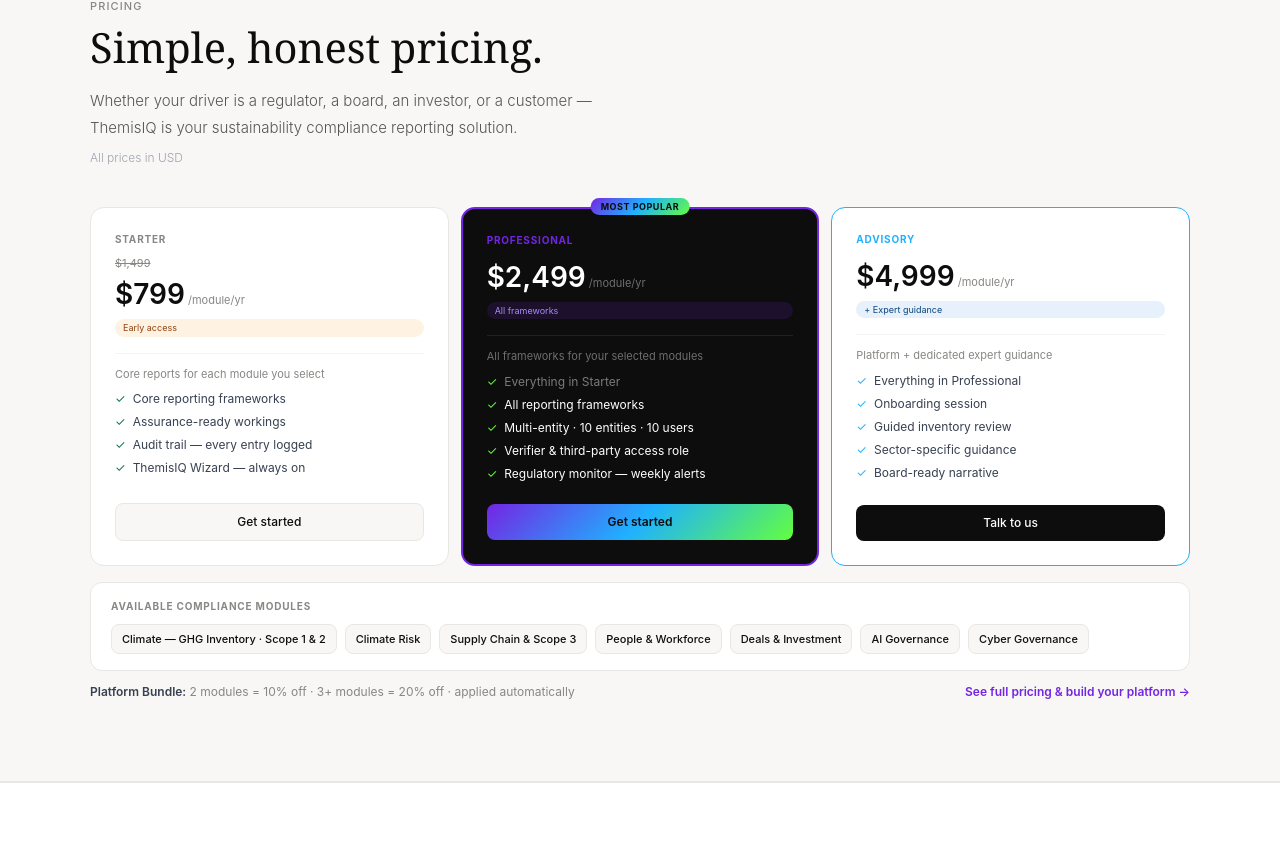
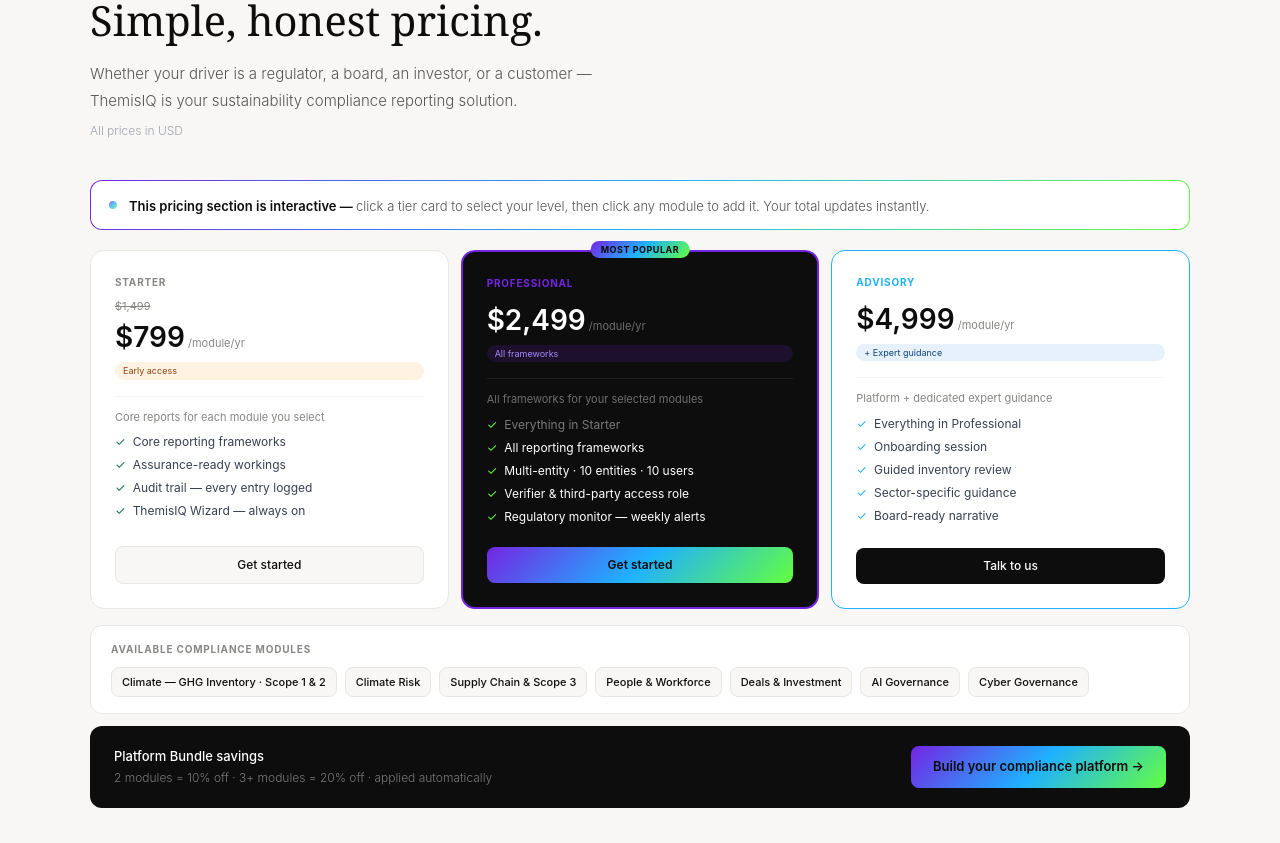
Before and after one commit to themisiqco/themisiq, a Next.js app: page / in a window 1280 px wide. Shown: the part 2797-3640 px from the top of the page. Built offline with nearby package versions, Linux system fonts and the light colour scheme.

Commit message:
feat: homepage pricing interactive prompt and strong CTA button

```diff
--- a/app/page.tsx
+++ b/app/page.tsx
@@ -89,7 +89,6 @@
             <a key={i} href={mod.href} style={{ background: '#fff', padding: '2rem', display: 'flex', flexDirection: 'column', gap: '0.75rem', textDecoration: 'none', transition: 'background 0.15s', cursor: 'pointer' }}
               onMouseEnter={e => { (e.currentTarget as HTMLElement).style.background = '#f8f7f5' }}
               onMouseLeave={e => { (e.currentTarget as HTMLElement).style.background = '#fff' }}>
-              <div style={{ fontSize: 10, fontWeight: 500, letterSpacing: '0.08em', textTransform: 'uppercase', color: '#888784' }}>{mod.family}</div>
               <div style={{ fontFamily: 'Georgia, serif', fontSize: '1.2rem', fontWeight: 400, color: '#0d0d0d', lineHeight: 1.2 }}>{mod.name}</div>
               <div style={{ fontSize: 12, color: '#555553', lineHeight: 1.6, fontWeight: 300 }}>{mod.desc}</div>
               <div style={{ display: 'flex', flexWrap: 'wrap', gap: 5, marginTop: 'auto', paddingTop: 8 }}>
@@ -142,6 +141,17 @@
             Whether your driver is a regulator, a board, an investor, or a customer — ThemisIQ is your sustainability compliance reporting solution.
           </p>
           <p style={{ fontSize: 12, color: '#9ca3af', fontWeight: 300, marginBottom: '2.5rem' }}>All prices in USD</p>
+
+          {/* Interactive prompt */}
+          <div style={{ background: 'linear-gradient(135deg,#7425e3,#1fb1ff,#64fe3e)', borderRadius: 12, padding: 1, marginBottom: 20 }}>
+            <div style={{ background: '#fff', borderRadius: 11, padding: '12px 18px', display: 'flex', alignItems: 'center', gap: 12 }}>
+              <div style={{ width: 8, height: 8, borderRadius: '50%', flexShrink: 0, background: 'linear-gradient(135deg,#7425e3,#1fb1ff,#64fe3e)', animation: 'pulse 2s ease-in-out infinite' }} />
+              <div style={{ flex: 1 }}>
+                <span style={{ fontSize: 13, fontWeight: 600, color: '#0d0d0d' }}>This pricing section is interactive — </span>
+                <span style={{ fontSize: 13, color: '#555553', fontWeight: 300 }}>click a tier card to select your level, then click any module to add it. Your total updates instantly.</span>
+              </div>
+            </div>
+          </div>
 
           <div style={{ display: 'grid', gridTemplateColumns: 'repeat(3, 1fr)', gap: 12, marginBottom: 16 }}>
 
@@ -215,13 +225,15 @@
             </div>
           </div>
 
-          {/* Bundle hint + see full pricing */}
-          <div style={{ display: 'flex', alignItems: 'center', justifyContent: 'space-between', flexWrap: 'wrap', gap: 10 }}>
-            <div style={{ fontSize: 12, color: '#374151' }}>
-              <span style={{ fontWeight: 600 }}>Platform Bundle:</span>
-              <span style={{ color: '#888784' }}> 2 modules = 10% off · 3+ modules = 20% off · applied automatically</span>
+          {/* Bundle hint + strong CTA */}
+          <div style={{ background: '#0d0d0d', borderRadius: 12, padding: '1.25rem 1.5rem', display: 'flex', alignItems: 'center', justifyContent: 'space-between', flexWrap: 'wrap', gap: 12 }}>
+            <div>
+              <div style={{ fontSize: 13, fontWeight: 500, color: '#fff', marginBottom: 3 }}>Platform Bundle savings</div>
+              <div style={{ fontSize: 12, color: 'rgba(255,255,255,0.45)', fontWeight: 300 }}>2 modules = 10% off · 3+ modules = 20% off · applied automatically</div>
             </div>
-            <a href="/pricing" style={{ fontSize: 12, fontWeight: 600, color: '#7425e3', textDecoration: 'none' }}>See full pricing & build your platform →</a>
+            <a href="/pricing" style={{ whiteSpace: 'nowrap', padding: '11px 22px', borderRadius: 8, fontSize: 13, fontWeight: 600, color: '#0d0d0d', background: 'linear-gradient(135deg,#7425e3,#1fb1ff,#64fe3e)', textDecoration: 'none' }}>
+              Build your compliance platform →
+            </a>
           </div>
 
         </div>
```
